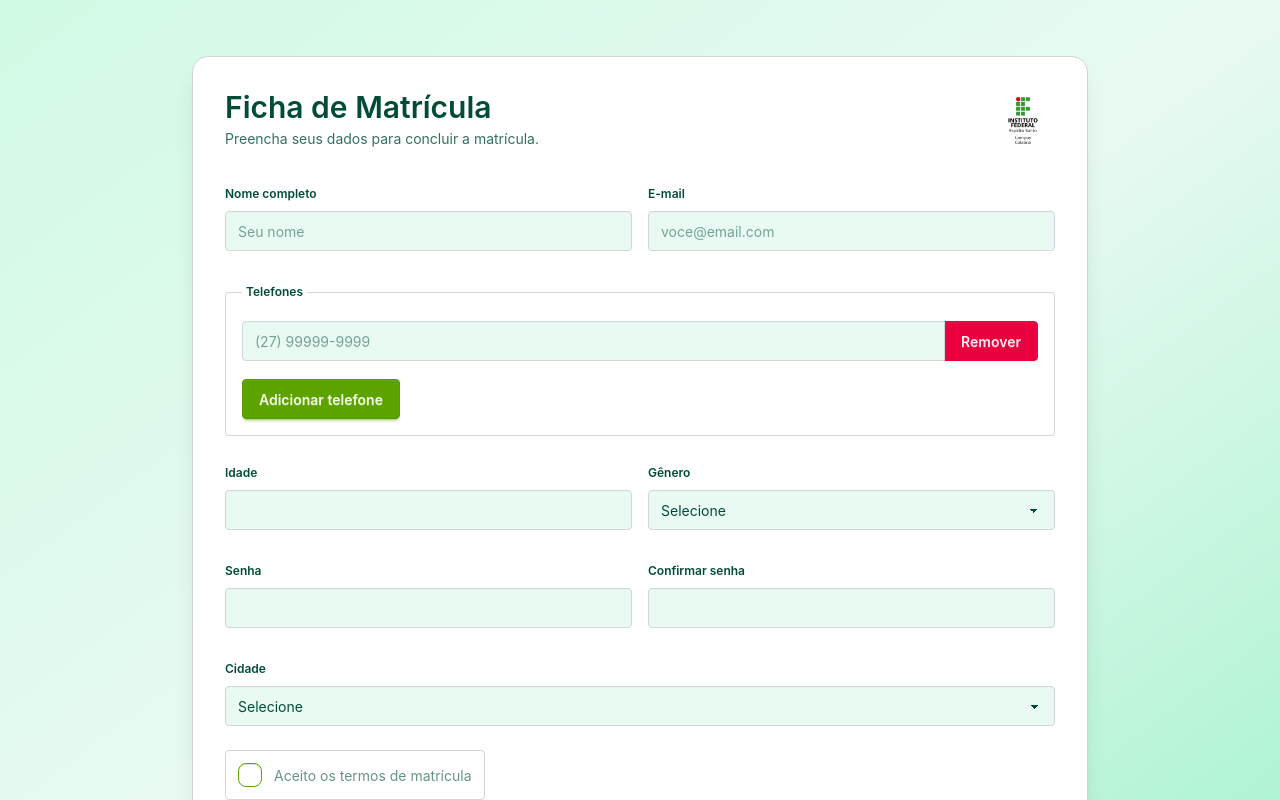
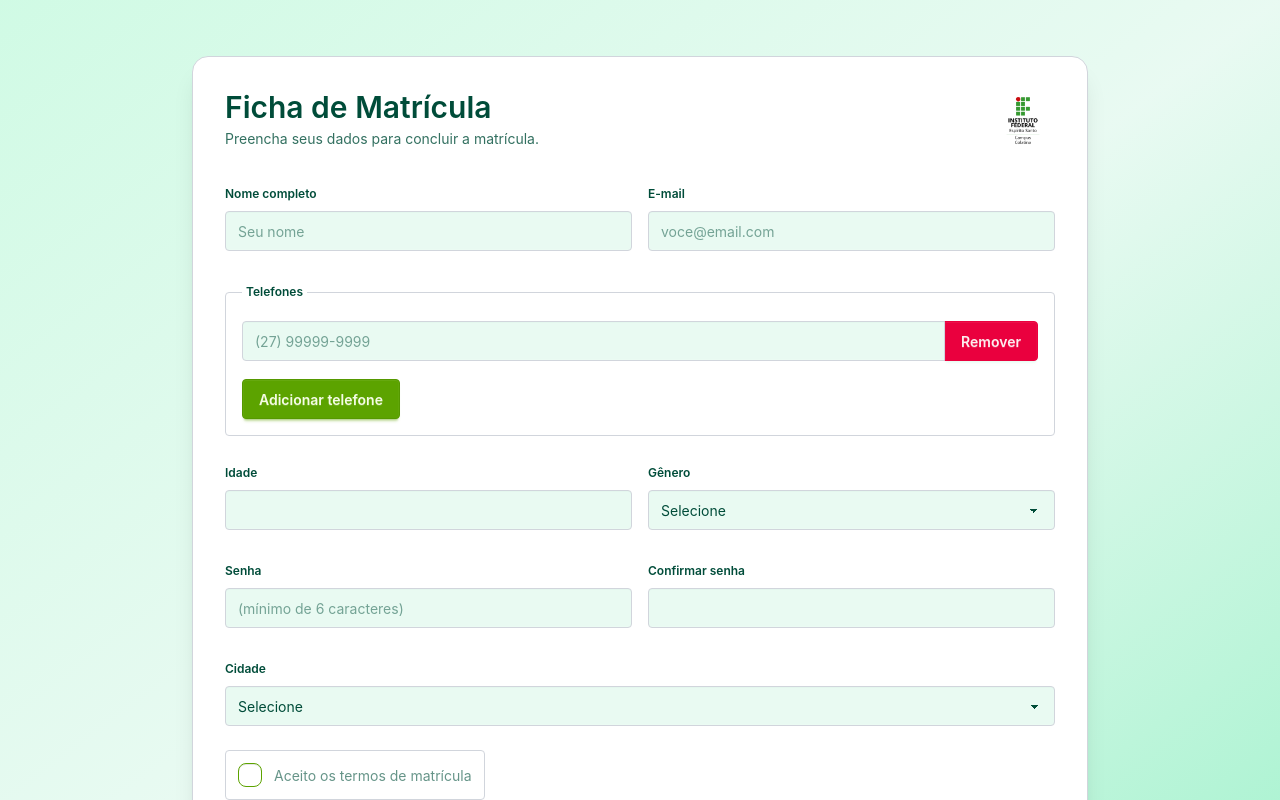
Before and after one commit to pedroliosi/ficha-matricula, an Angular app: page / in a window 1280 px wide. Shown: the top 800 px of the page. Built offline with nearby package versions, Linux system fonts and the light colour scheme.

Commit message:
feat: add placeholder for password input field in Ficha de Matrícula form

```diff
--- a/src/app/ficha-matricula/ficha-matricula.html
+++ b/src/app/ficha-matricula/ficha-matricula.html
@@ -90,7 +90,7 @@
         <div class="grid grid-cols-1 gap-4 md:grid-cols-2">
           <fieldset class="fieldset w-full">
             <legend class="fieldset-legend">Senha</legend>
-            <input type="password" formControlName="senha" class="input input-bordered border-gray-300 w-full" />
+            <input type="password" formControlName="senha" placeholder="(mínimo de 6 caracteres)" class="input input-bordered border-gray-300 w-full" />
             @if (form.get('senha')?.touched && form.get('senha')?.errors?.['required']) {
               <p class="label text-error">Senha obrigatória</p>
             }
```
